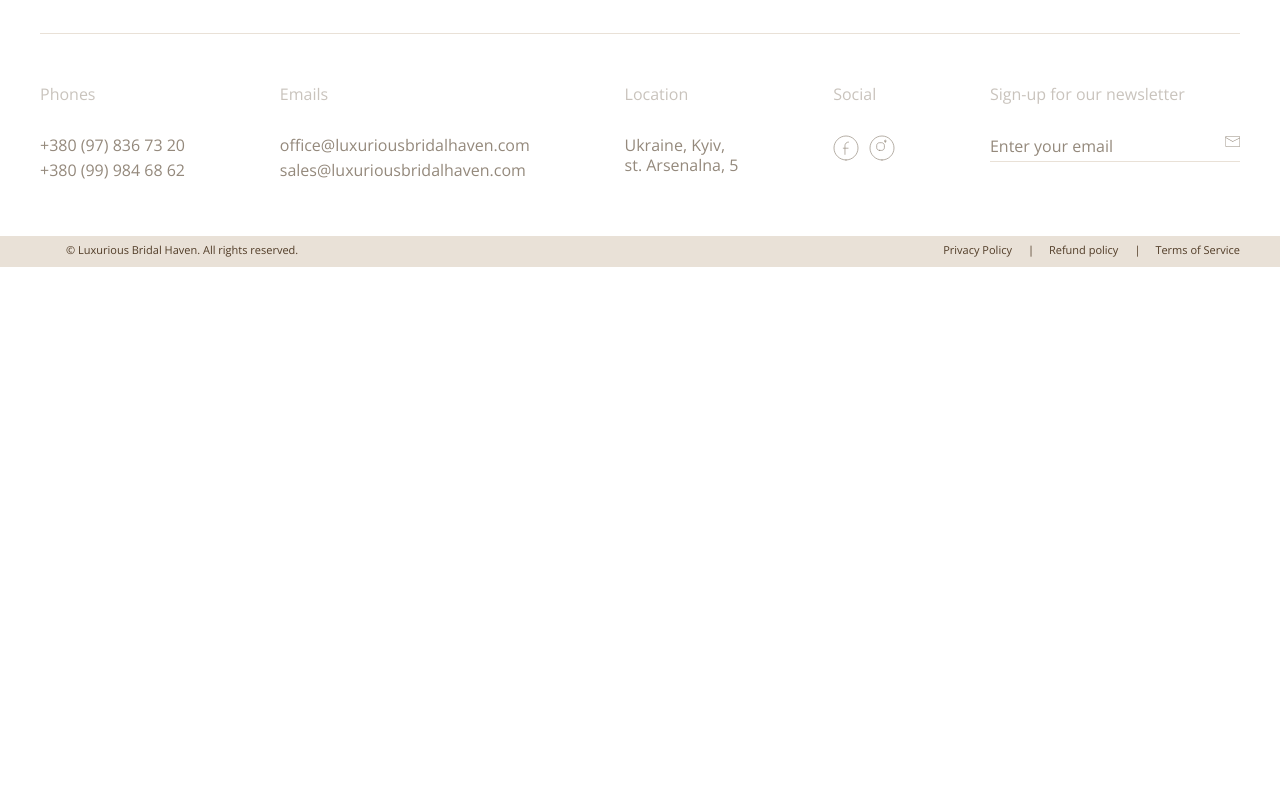
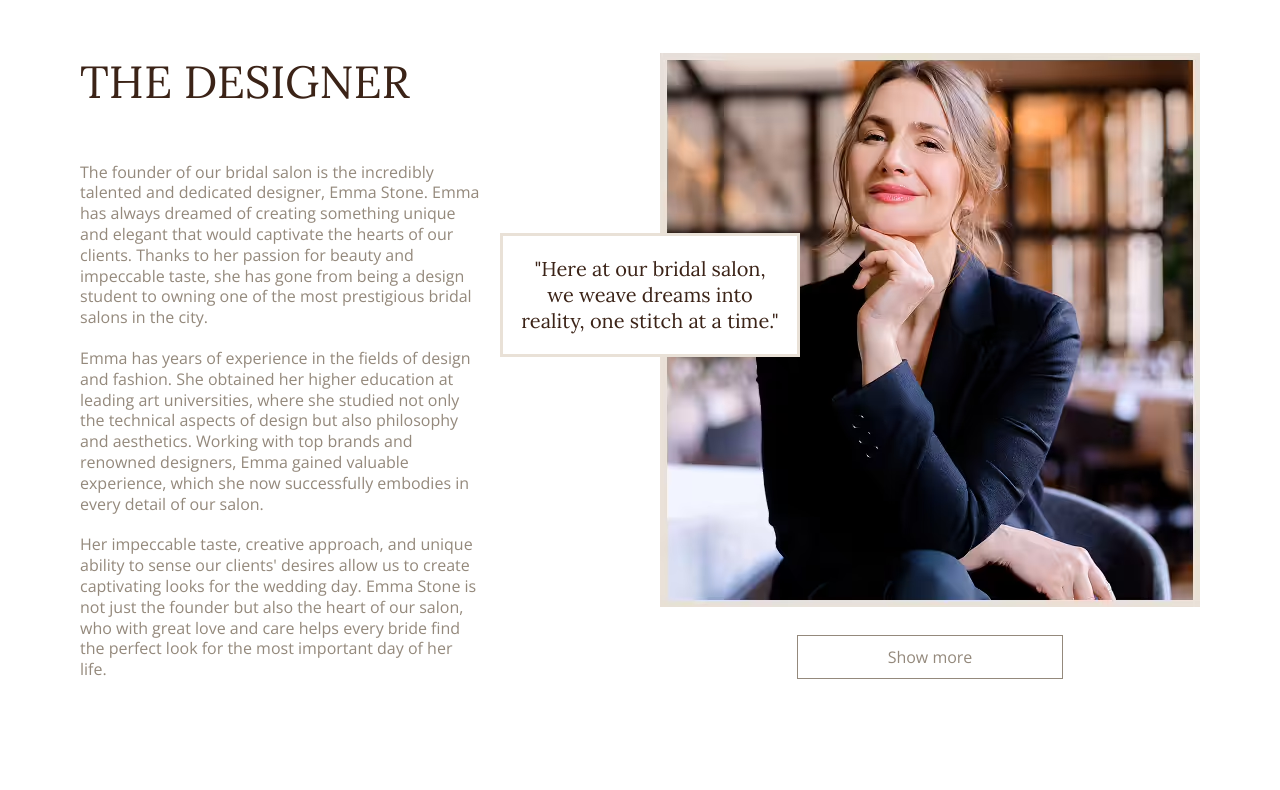
Before and after one commit to dsurdiy/bridal-haven, a website: page app/pages/index.html in a window 1280 px wide. Shown: the part 2395-3185 px from the top of the page. Before the commit the page ends 2662 px from the top, so only its background shows below. Drawn offline with nearby package versions, Linux system fonts and the light colour scheme; files that its build step writes are made by us from their sources; files whose address does not match are found by name.

Commit message:
added designer section

```diff
--- a/app/pages/index.html
+++ b/app/pages/index.html
@@ -52,6 +52,51 @@
     </div>
   </section>
   <!--=include join-us.html -->
+  <section class="designer">
+    <div class="container">
+      <div class="designer__inner">
+        <div class="designer__content">
+          <h2 class="designer__title">THE DESIGNER</h2>
+          <p class="designer__text">
+            The founder of our bridal salon is the incredibly talented and dedicated designer, Emma Stone. Emma has
+            always dreamed
+            of creating something unique and elegant that would captivate the hearts of our clients. Thanks to her
+            passion for
+            beauty and impeccable taste, she has gone from being a design student to owning one of the most prestigious
+            bridal
+            salons in the city.
+          </p>
+          <p class="designer__text">
+            Emma has years of experience in the fields of design and fashion. She obtained her higher education at
+            leading art
+            universities, where she studied not only the technical aspects of design but also philosophy and aesthetics.
+            Working
+            with top brands and renowned designers, Emma gained valuable experience, which she now successfully embodies
+            in every
+            detail of our salon.
+          </p>
+          <p class="designer__text">
+            Her impeccable taste, creative approach, and unique ability to sense our clients' desires allow us to create
+            captivating
+            looks for the wedding day. Emma Stone is not just the founder but also the heart of our salon, who with
+            great love and
+            care helps every bride find the perfect look for the most important day of her life.
+          </p>
+        </div>
+        <div class="designer__box">
+          <picture>
+            <source srcset="images/designer.avif" type="image/avif">
+            <source srcset="images/designer.webp" type="image/webp">
+            <img class="designer__img" src="images/designer.jpg" alt="Photo">
+          </picture>
+          <p class="designer__caption">
+            "Here at our bridal salon, we weave dreams into reality, one stitch at a time."
+          </p>
+          <a class="designer__link" href="#">Show more</a>
+        </div>
+      </div>
+    </div>
+  </section>
 </main>
 
 <!--=include footer.html -->
--- a/app/scss/style.scss
+++ b/app/scss/style.scss
@@ -335,3 +335,56 @@ body {
     font-size: 11px;
   }
 }
+
+.designer {
+  padding: 150px 0 210px;
+
+  &__inner {
+    padding: 0 40px;
+    display: flex;
+    justify-content: space-between;
+  }
+
+  &__content {
+    max-width: 400px;
+  }
+
+  &__title {
+    font-size: 45px;
+    margin-bottom: 50px;
+    @extend %lora-400;
+  }
+
+  &__text {
+    font-size: 16px;
+    color: vars.$color-text-muted;
+    margin-bottom: 20px;
+  }
+
+  &__box {
+    text-align: center;
+    position: relative;
+  }
+
+  &__img {
+    margin-bottom: 40px;
+  }
+
+  &__caption {
+    width: 300px;
+    @extend %lora-400;
+    padding: 20px 18px;
+    border: 3px solid vars.$bg-primary;
+    position: absolute;
+    top: 180px;
+    left: -160px;
+    background-color: #fff;
+  }
+
+  &__link {
+    font-size: 16px;
+    padding: 10px 90px;
+    color: vars.$color-text-muted;
+    border: 1px solid vars.$color-text-muted;
+  }
+}
```
Also changed, not shown: app/images/designer.avif (added), app/images/designer.jpg (added), app/images/designer.webp (added), app/images/src/designer.jpg (added).
